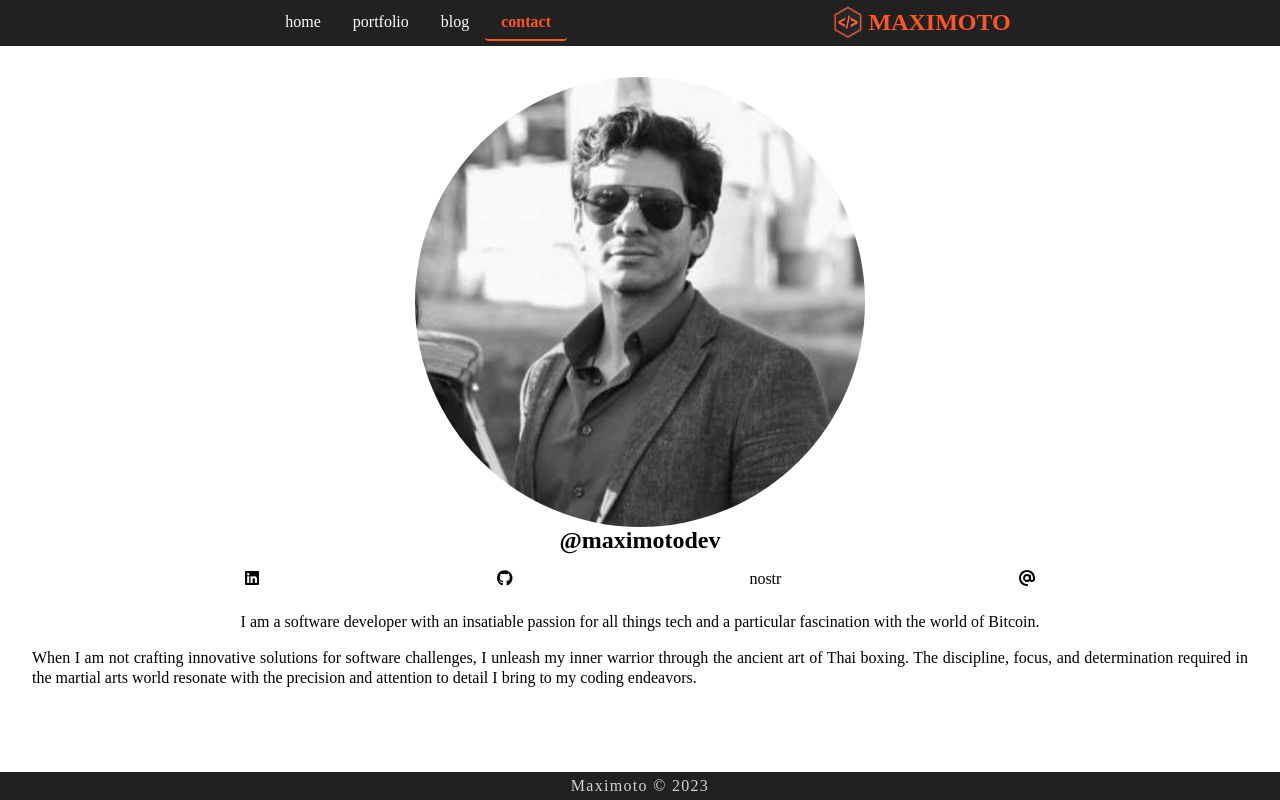
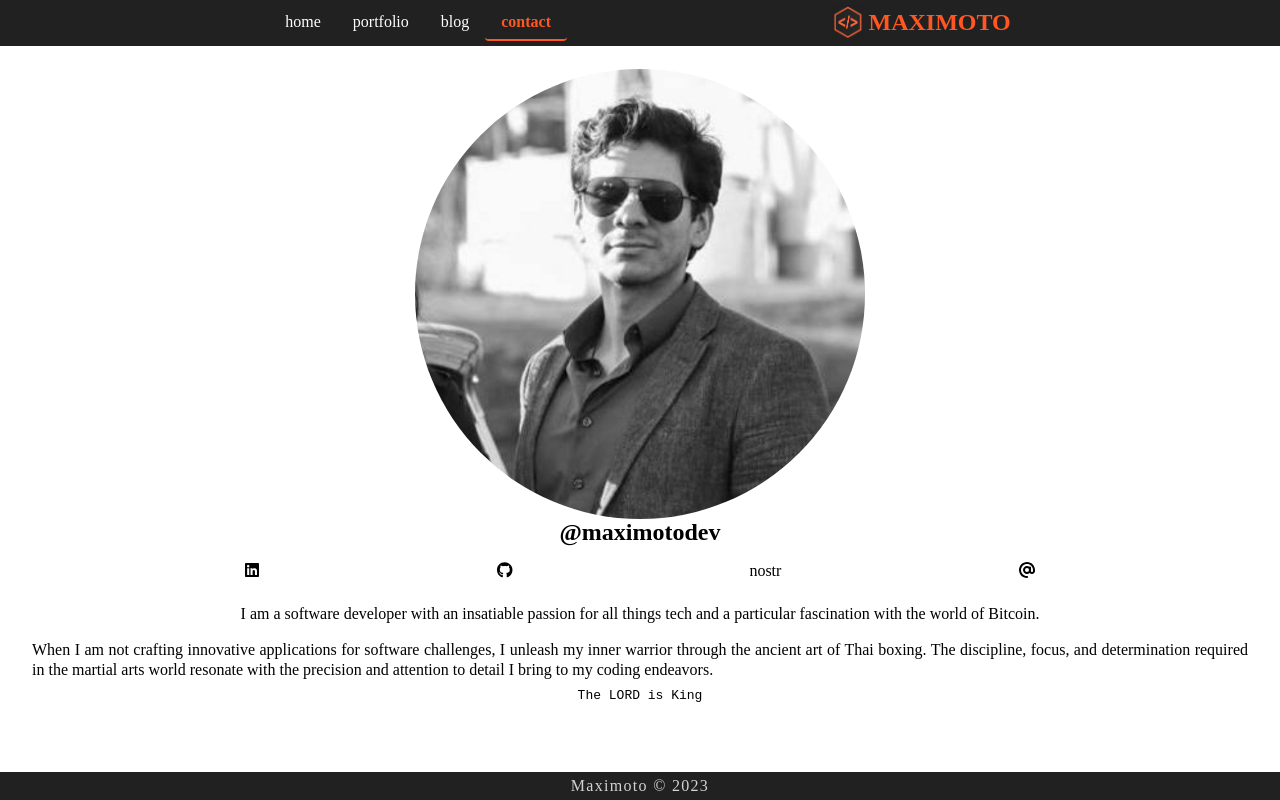
Before and after one commit to maximotodev/maximoto-portfolio, a React (Vite) app: page /contact in a window 1280 px wide. Built offline with nearby package versions, Linux system fonts and the light colour scheme.

Commit message:
Update Contact.jsx
Add LORD is King

```diff
--- a/src/pages/Contact.jsx
+++ b/src/pages/Contact.jsx
@@ -26,8 +26,8 @@ const Contact = () => {
           </Link>
         </div>
       <p className="contact-description">I am a software developer with an insatiable passion for all things tech and a particular fascination with the world of Bitcoin.</p>
-      <p className="contact-description">When I am not crafting innovative solutions for software challenges, I unleash my inner warrior through the ancient art of Thai boxing. The discipline, focus, and determination required in the martial arts world resonate with the precision and attention to detail I bring to my coding endeavors.</p>
-
+      <p className="contact-description">When I am not crafting innovative applications for software challenges, I unleash my inner warrior through the ancient art of Thai boxing. The discipline, focus, and determination required in the martial arts world resonate with the precision and attention to detail I bring to my coding endeavors.</p>
+      <code>The LORD is King</code>
     </div>
   )
 };
```
